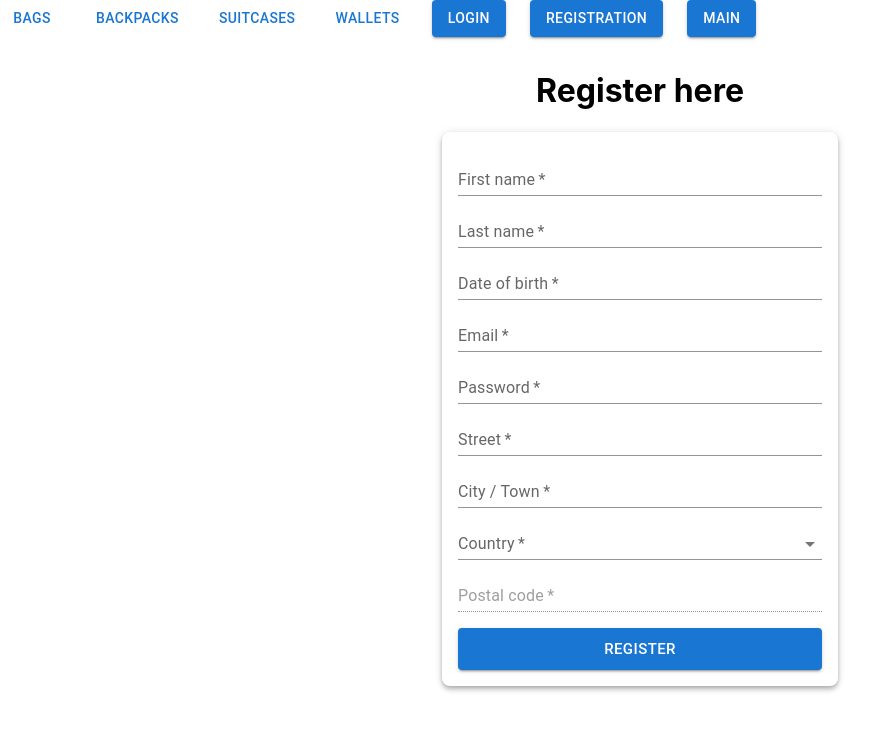
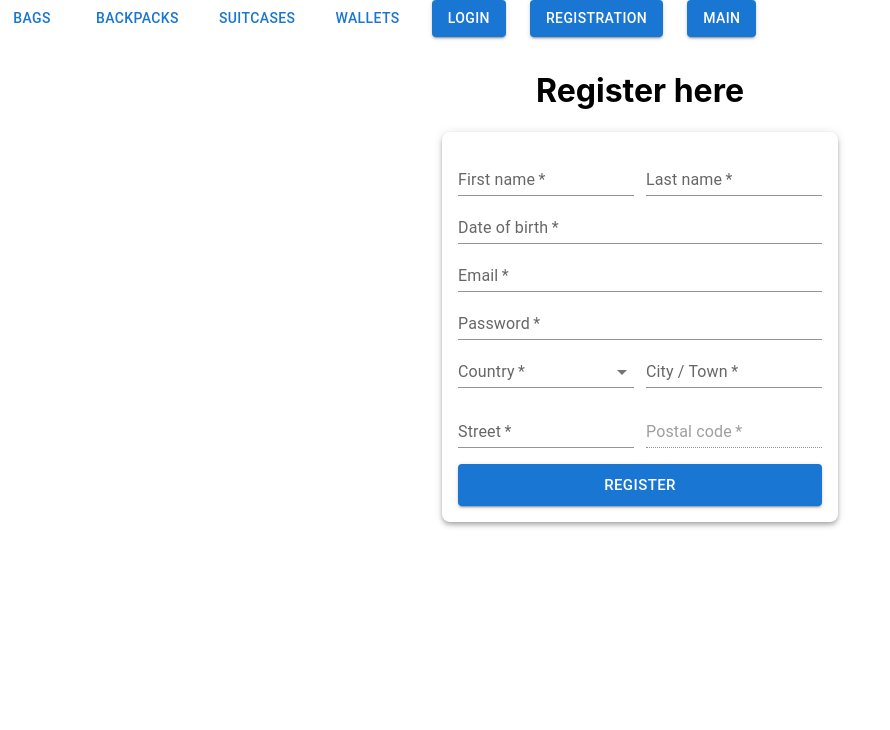
Before and after one commit to JYMTeam/eCommerce-Application, a React (Create React App) app in the folder ecommerce-app/: page /registration in a window 1280 px wide. Shown: the top 730 px of the page, without its empty margins (0-890 px from the left). Built offline with nearby package versions, Linux system fonts and the light colour scheme.

Commit message:
feat: make form more compact (EC-56)

```diff
--- a/ecommerce-app/src/components/RegistrationForm/RegistrationForm.tsx
+++ b/ecommerce-app/src/components/RegistrationForm/RegistrationForm.tsx
@@ -19,7 +19,7 @@ import { IRegistrationInitialValues } from "../../types";
 import { subtractYears } from "../../utils/utils";
 import { DatePicker } from "@mui/x-date-pickers";
 import dayjs from "dayjs";
-import { Autocomplete } from "@mui/material";
+import { Autocomplete, Grid } from "@mui/material";
 import { useState } from "react";
 
 const postalCodes = require("postal-codes-js");
@@ -179,6 +179,8 @@ export function RegistrationForm() {
               }}
             >
               <FormControl fullWidth>
+                <Grid container spacing={1.5}>
+                  <Grid item xs={6}>
                     <TextField
                       autoComplete="off"
                       name="firstName"
@@ -188,8 +190,9 @@ export function RegistrationForm() {
                       onChange={handleChange}
                       helperText={errors.firstName}
                       error={!!errors.firstName}
-                  sx={{ mb: 0.5 }}
                     />
+                  </Grid>
+                  <Grid item xs={6}>
                     <TextField
                       autoComplete="off"
                       name="lastName"
@@ -199,8 +202,9 @@ export function RegistrationForm() {
                       onChange={handleChange}
                       helperText={errors.lastName}
                       error={!!errors.lastName}
-                  sx={{ mb: 0.5 }}
                     />
+                  </Grid>
+                </Grid>
                 <DatePicker
                   label="Date of birth"
                   maxDate={dayjs(new Date())}
@@ -210,7 +214,6 @@ export function RegistrationForm() {
                     const formatedValue = value.format("YYYY-MM-DD");
                     setFieldValue("dateOfBirth", formatedValue, true);
                   }}
-                  sx={{ mb: 0.5 }}
                   slotProps={{
                     textField: {
                       required: true,
@@ -230,7 +233,6 @@ export function RegistrationForm() {
                   onChange={handleChange}
                   helperText={errors.email}
                   error={!!errors.email}
-                  sx={{ mb: 0.5 }}
                 />
                 <TextField
                   autoComplete="off"
@@ -242,30 +244,9 @@ export function RegistrationForm() {
                   onChange={handleChange}
                   helperText={errors.password}
                   error={!!errors.password}
-                  sx={{ mb: 0.5 }}
                 />
-                <TextField
-                  autoComplete="off"
-                  name="streetName"
-                  label="Street"
-                  variant="standard"
-                  required={true}
-                  onChange={handleChange}
-                  helperText={errors.streetName}
-                  error={!!errors.streetName}
-                  sx={{ mb: 0.5 }}
-                />
-                <TextField
-                  autoComplete="off"
-                  name="city"
-                  label="City / Town"
-                  variant="standard"
-                  required={true}
-                  onChange={handleChange}
-                  helperText={errors.city}
-                  error={!!errors.city}
-                  sx={{ mb: 0.5 }}
-                />
+                <Grid container spacing={1.5} sx={{ mb: 2 }}>
+                  <Grid item xs={6}>
                     <Autocomplete
                       options={countryOptions}
                       onChange={(_, newValue) => {
@@ -279,7 +260,6 @@ export function RegistrationForm() {
                           setFieldValue("country", "", true);
                         }
                       }}
-                  sx={{ mb: 0.5 }}
                       renderInput={(params) => (
                         <TextField
                           {...params}
@@ -293,6 +273,32 @@ export function RegistrationForm() {
                         />
                       )}
                     />
+                  </Grid>
+                  <Grid item xs={6}>
+                    <TextField
+                      autoComplete="off"
+                      name="city"
+                      label="City / Town"
+                      variant="standard"
+                      required={true}
+                      onChange={handleChange}
+                      helperText={errors.city}
+                      error={!!errors.city}
+                    />
+                  </Grid>
+                  <Grid item xs={6}>
+                    <TextField
+                      autoComplete="off"
+                      name="streetName"
+                      label="Street"
+                      variant="standard"
+                      required={true}
+                      onChange={handleChange}
+                      helperText={errors.streetName}
+                      error={!!errors.streetName}
+                    />
+                  </Grid>
+                  <Grid item xs={6}>
                     <TextField
                       autoComplete="off"
                       name="postalCode"
@@ -303,8 +309,9 @@ export function RegistrationForm() {
                       helperText={!!values.country && errors.postalCode}
                       error={!!values.country && !!errors.postalCode}
                       disabled={!values.country}
-                  sx={{ mb: 2 }}
                     />
+                  </Grid>
+                </Grid>
                 <Button type="submit" variant="contained" size="large">
                   Register
                 </Button>
```
Lines whose indentation alone changed are shown as unchanged.
